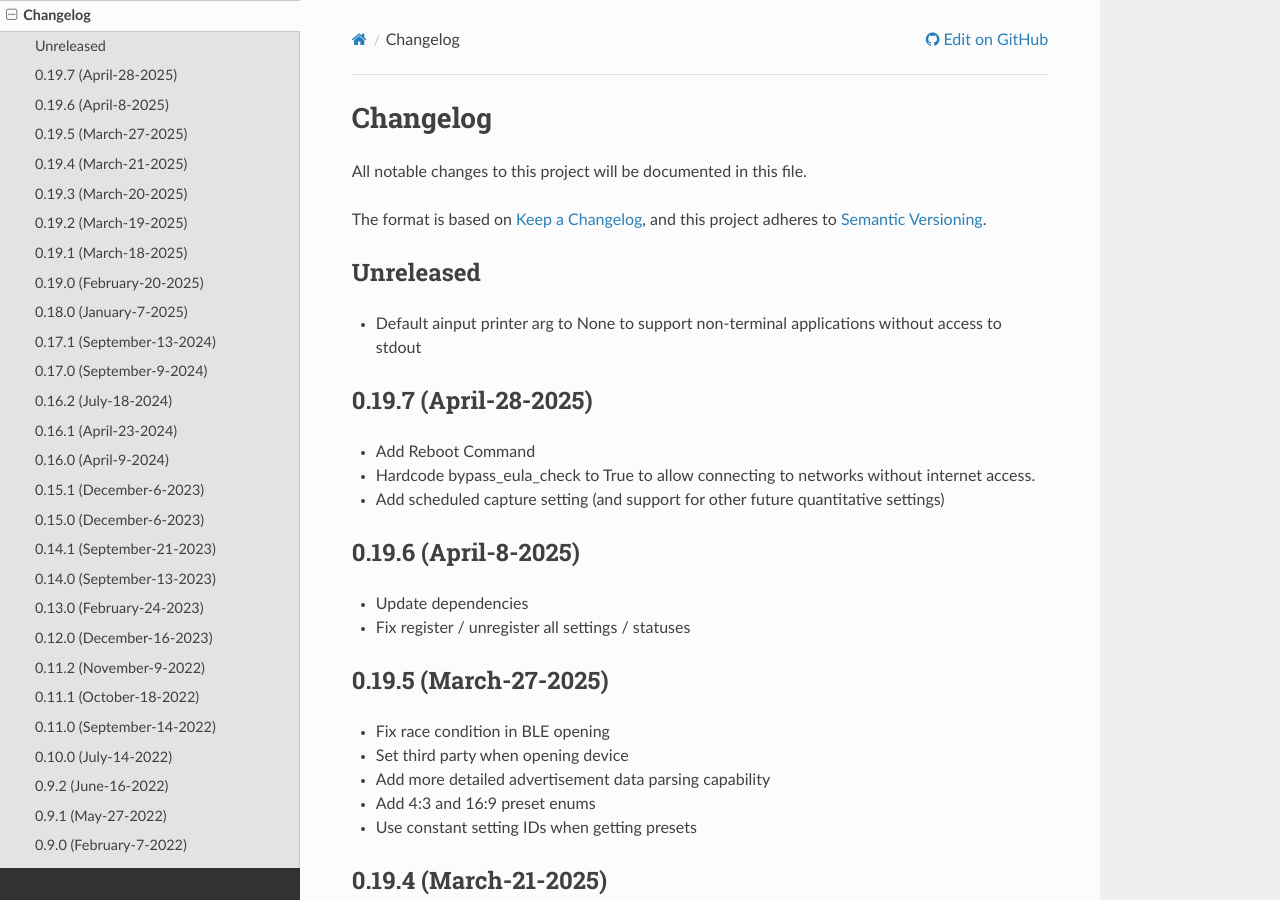
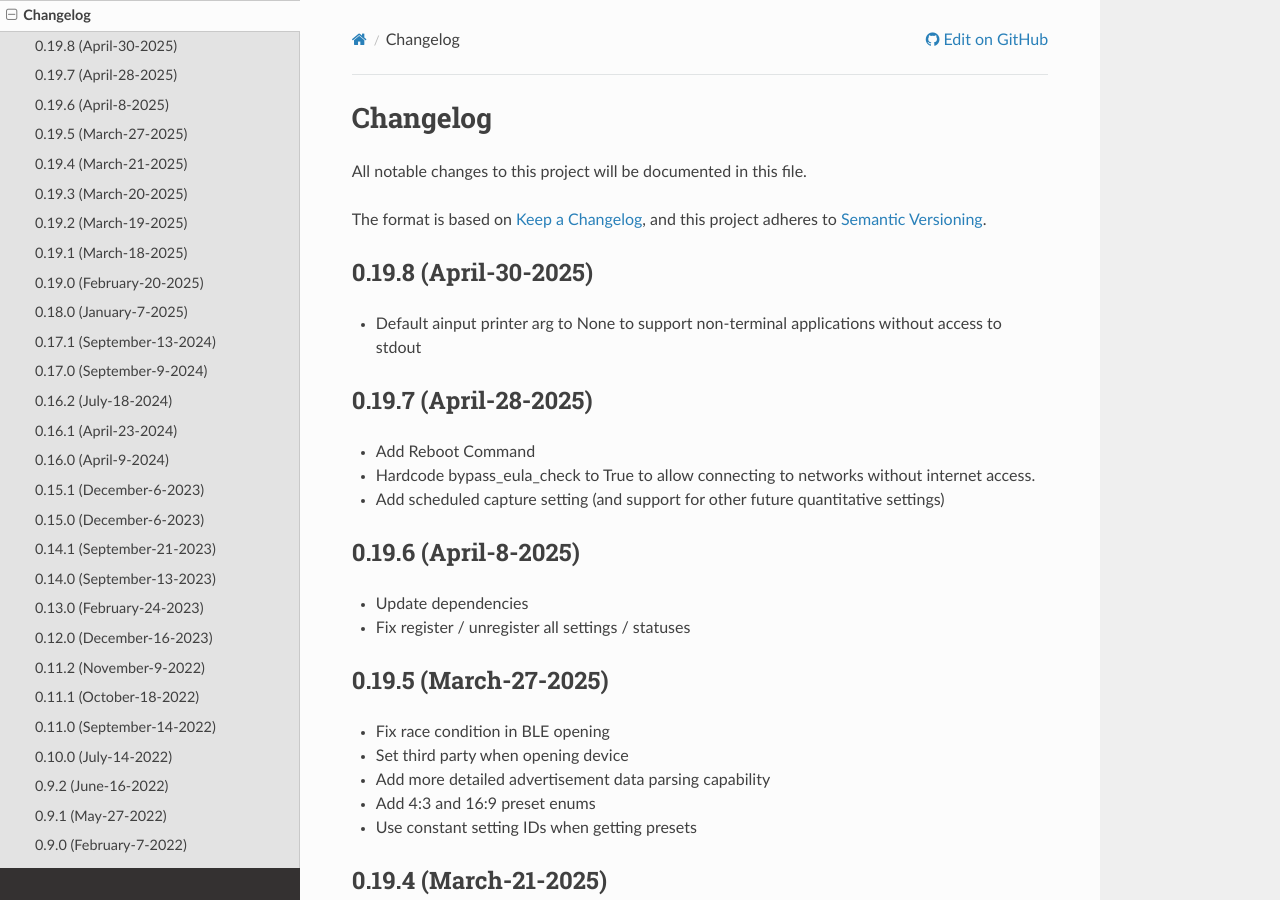
Before and after one commit to gopro/OpenGoPro, a Sphinx documentation site: the page built from demos/python/sdk_wireless_camera_control/docs/changelog.rst, in a window 1280 px wide and 900 px high. Built offline with Sphinx 7.4.7 and the Read the Docs theme 3.1.0, drawn with Linux system fonts in a browser that asks for light colours; the version number could not be read and is left out.

Commit message:
Release Python SDK 0.19.8

```diff
--- a/demos/python/sdk_wireless_camera_control/docs/changelog.rst
+++ b/demos/python/sdk_wireless_camera_control/docs/changelog.rst
@@ -9,8 +9,8 @@ All notable changes to this project will be documented in this file.
 The format is based on `Keep a Changelog <https://keepachangelog.com/en/1.0.0/>`_,
 and this project adheres to `Semantic Versioning <https://semver.org/spec/v2.0.0.html>`_.
 
-Unreleased
-----------
+0.19.8 (April-30-2025)
+----------------------
 * Default ainput printer arg to None to support non-terminal applications without access to stdout
 
 0.19.7 (April-28-2025)
```
Also changed, not shown: 1 other file.
